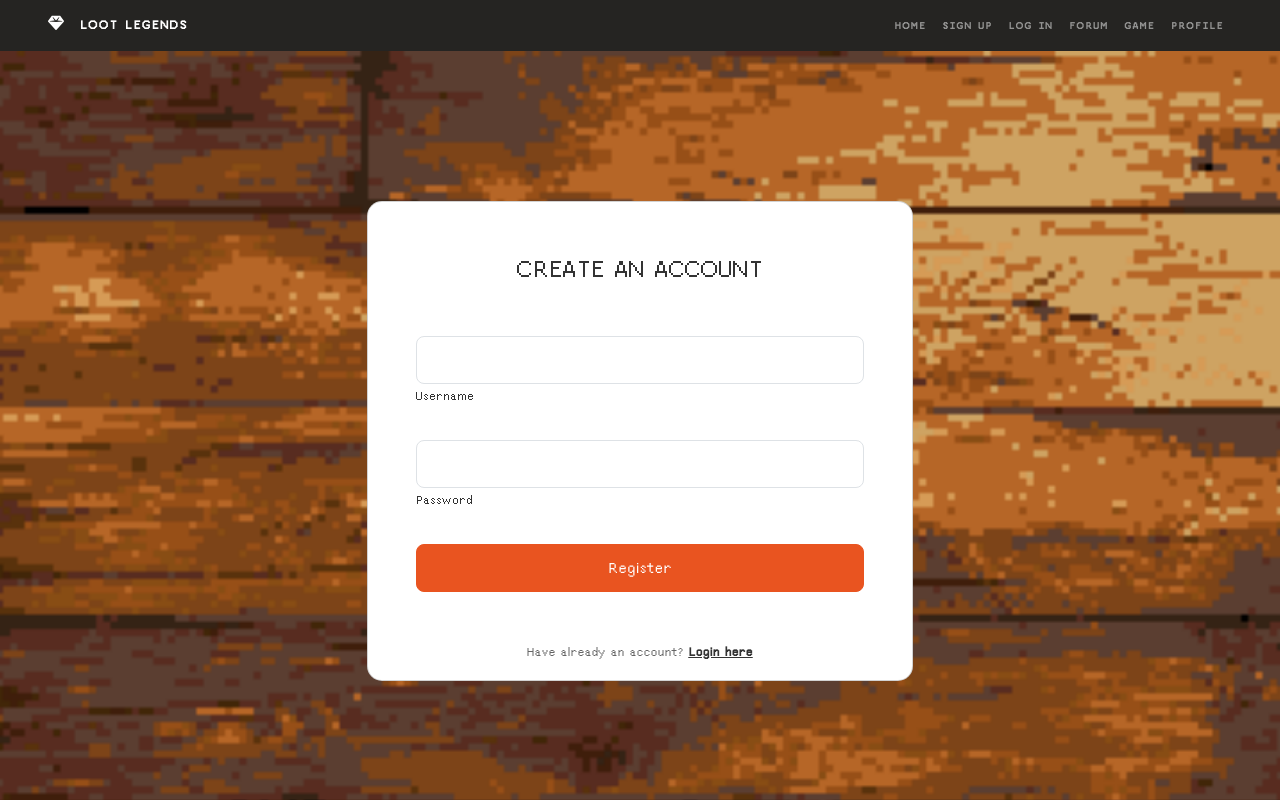
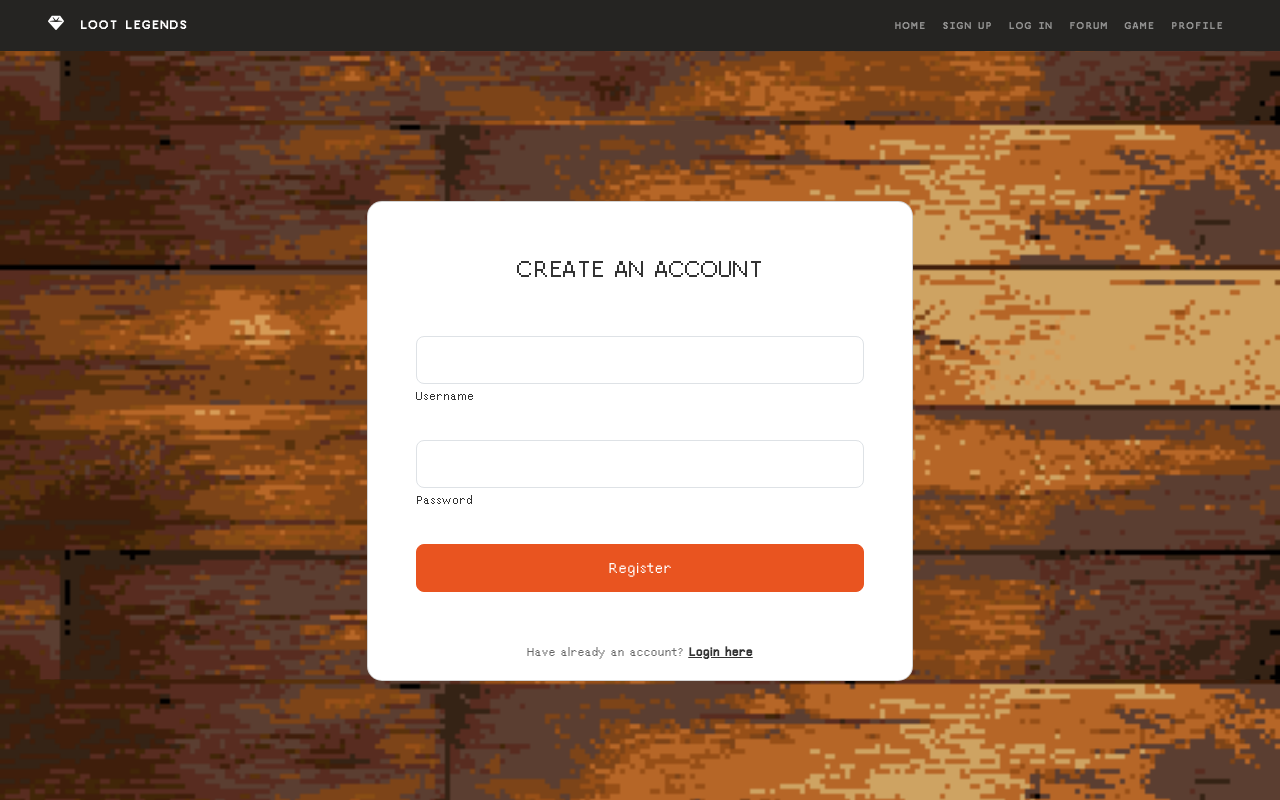
Before and after one commit to Semuca/CITS3403, a Flask app: page /register in a window 1280 px wide. Run offline with Flask 3, Linux system fonts and the light colour scheme; some libraries are stand-ins or nearby versions.

Commit message:
Background has fixed attachment and is consistent when changing tabs

```diff
--- a/app/static/css/forum.css
+++ b/app/static/css/forum.css
@@ -2,9 +2,10 @@ body {
     min-height: 100vh;
     overflow-x:hidden;
     background-image: url("/static/images/wood.png");
-    background-size: cover;
+    background-size: contain;
     background-repeat: repeat-y;
     background-position: center center;
+    background-attachment: fixed;
 }
 
 .inner-wrapper {
--- a/app/static/css/home.css
+++ b/app/static/css/home.css
@@ -12,7 +12,7 @@ header.title {
   padding-top: calc(8.2rem);
   padding-bottom: 7rem;
   background-image: url("/static/images/wood.png");
-  background-size: cover;
+  background-size: contain;
   background-repeat: repeat-y;
   background-position: center center;
 }
--- a/app/static/css/login.css
+++ b/app/static/css/login.css
@@ -1,6 +1,6 @@
 body {
     background-image: url("/static/images/wood.png");
-    background-size: cover;
+    background-size: contain;
     background-repeat: repeat-y;
     background-position: center center;
 }
@@ -21,7 +21,3 @@ body {
     border-radius: 3px;
     cursor: pointer;
 }
-
-/* #pressLogin:hover {
-    background-color: var(--navy);
-} */
--- a/app/static/css/profile.css
+++ b/app/static/css/profile.css
@@ -2,8 +2,10 @@ body{
     min-height: 100vh;
     overflow-x:hidden;
     background-image: url("/static/images/wood.png");
+    background-size: contain;
     background-repeat: repeat-y;
     background-position: center center;
+    background-attachment: fixed;
 }
 
 .white-text {
--- a/app/static/css/register.css
+++ b/app/static/css/register.css
@@ -2,7 +2,7 @@ body{
     min-height: 100vh;
     overflow-x:hidden;
     background-image: url("/static/images/wood.png");
-    background-size: cover;
+    background-size: contain;
     background-repeat: repeat-y;
     background-position: center center;
 }
--- a/app/templates/forum.html
+++ b/app/templates/forum.html
@@ -7,7 +7,7 @@
 {% endblock %}
 
 {% block bodyBlock %}
-    <div class="container content ">
+    <div class="container content h-100">
         <div class="main-body p-0">
             <div class="d-flex justify-content-center w-100">
                 <button id="newDiscussion" class="bg-white shadow rounded overflow-hidden w-100" type="button" data-toggle="modal" data-target="#threadCreationModal">
--- a/app/templates/game.html
+++ b/app/templates/game.html
@@ -8,7 +8,7 @@
 {% endblock %}
 
 {% block bodyBlock %}
-    <div class="container content d-flex">
+    <div class="container content h-100">
         <div class="row">
             <div class="d-flex justify-content-center">
                 <div class="col-md-3 ml-1 pt-1 align-items-center ">
--- a/app/templates/thread.html
+++ b/app/templates/thread.html
@@ -7,7 +7,7 @@
 {% endblock %}
 
 {% block bodyBlock %}
-    <div class="container content">
+    <div class="container content h-100">
         <div class="thread-header bg-white shadow rounded overflow-hidden">
             <div class="thread-header-content">
                 <div class="thread-header-info mb-4">
```
Also changed, not shown: app/static/css/game.css (+1 -6 lines), app/static/css/thread.css (+2 -6 lines).
